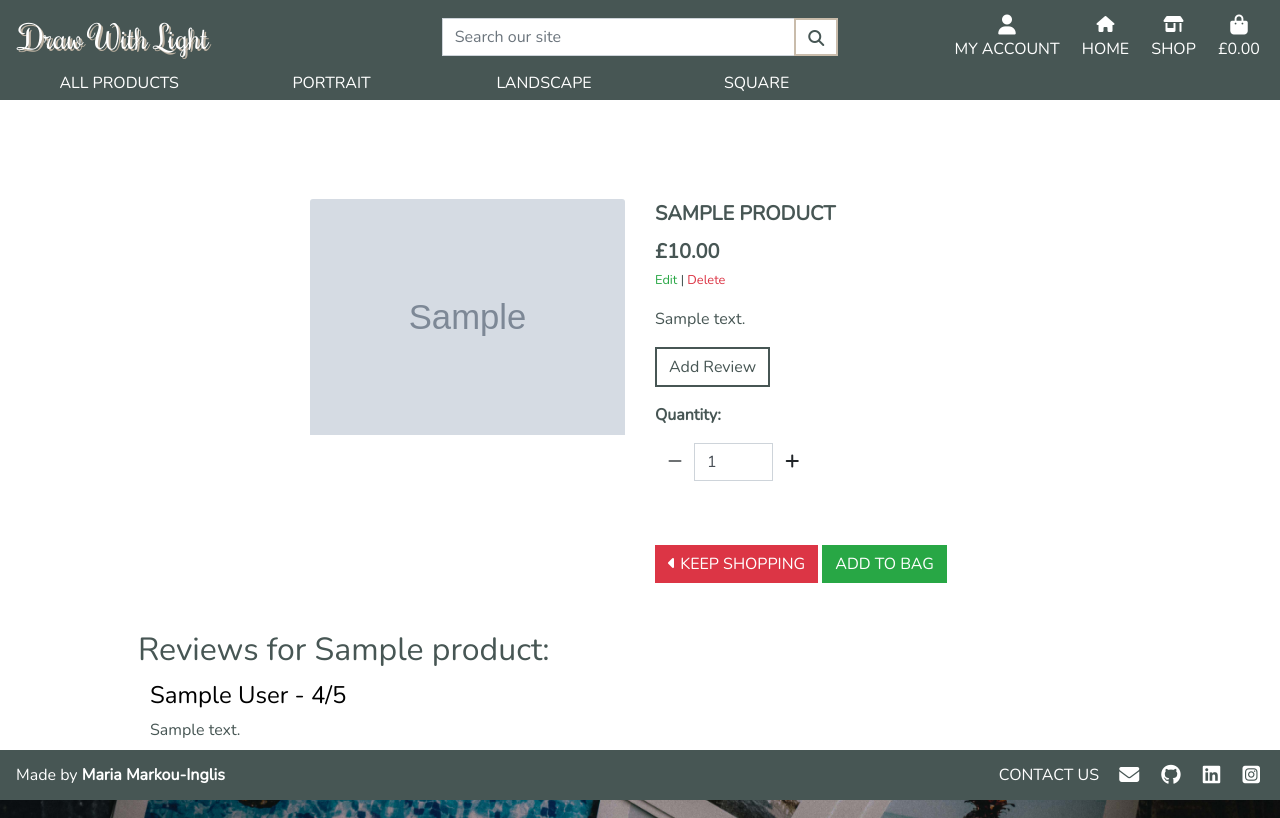
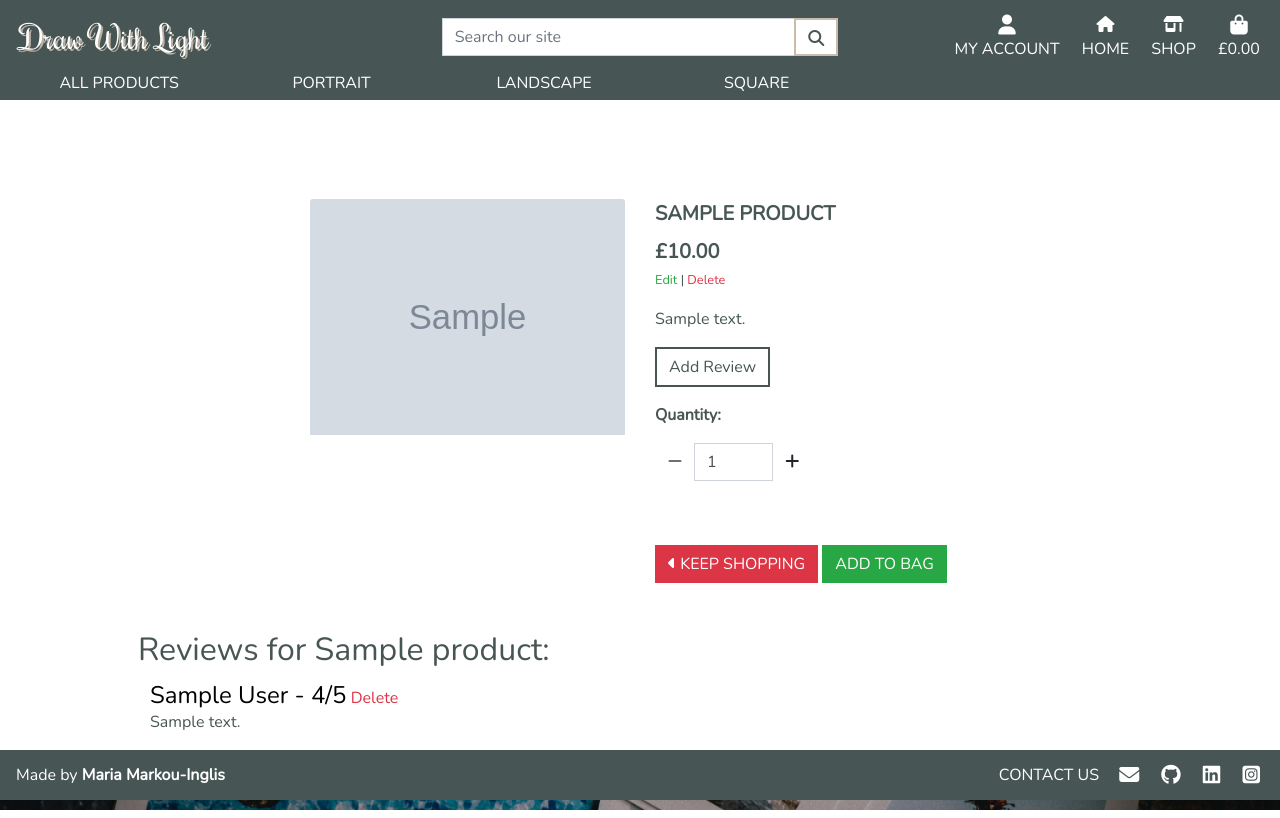
Before and after one commit to Code-Institute-Submissions/mariamar95-ms4_FebResub, a Django app: page /products/1/ in a window 1280 px wide. Run offline with Django 3.2, Linux system fonts and the light colour scheme; a user stored in the database is signed in; tables that the repository leaves empty hold one stand-in row (values such as "Sample post"); grey boxes marked "Sample" are stand-in pictures; some libraries are stand-ins or nearby versions.

Commit message:
added delete_review functionallity for superusers

```diff
--- a/products/templates/products/product_detail.html
+++ b/products/templates/products/product_detail.html
@@ -86,7 +86,10 @@
                 <h2 class="dark-title">Reviews for {{ product.name }}:</h2>
                 <div class="m-2 p-1">
                     {% for review in product.review_set.all %}
-                        <h4>{{ review.author }} - {{ review.rating }}/5</h4>
+                        <h4 class="d-inline">{{ review.author }} - {{ review.rating }}/5</h4>
+                        {% if user.is_authenticated and user.is_superuser %}
+                            <a href="{% url 'delete_review' product.id review.id %}" class="text-danger d-inline">Delete</a>
+                        {% endif %}
                         <p>{{ review.content }}</p>
                         {% empty %}
                         <p>No reviews yet for this product.</p>
--- a/products/urls.py
+++ b/products/urls.py
@@ -9,4 +9,5 @@ urlpatterns = [
     path('delete/<int:product_id>/',
          views.delete_product, name='delete_product'),
     path('add_review/<int:product_id>', views.add_review, name='add_review'),
+    path('delete_review/<int:product_id>/<int:review_id>', views.delete_review, name='delete_review')
 ]
--- a/products/views.py
+++ b/products/views.py
@@ -146,3 +146,16 @@ def add_review(request, product_id):
         'product': product,
     }
     return render(request, template, context)
+
+
+@login_required
+def delete_review(request, product_id, review_id):
+    """ Delete a product review """
+    if request.user.is_superuser:
+        review = get_object_or_404(Review, pk=review_id)
+        review.delete()
+        messages.success(request, 'The review has been deleted!')
+    else:
+        messages.error(request, 'Only superusers can delete reviews.')
+
+    return redirect('product_detail', product_id=product_id)
```
